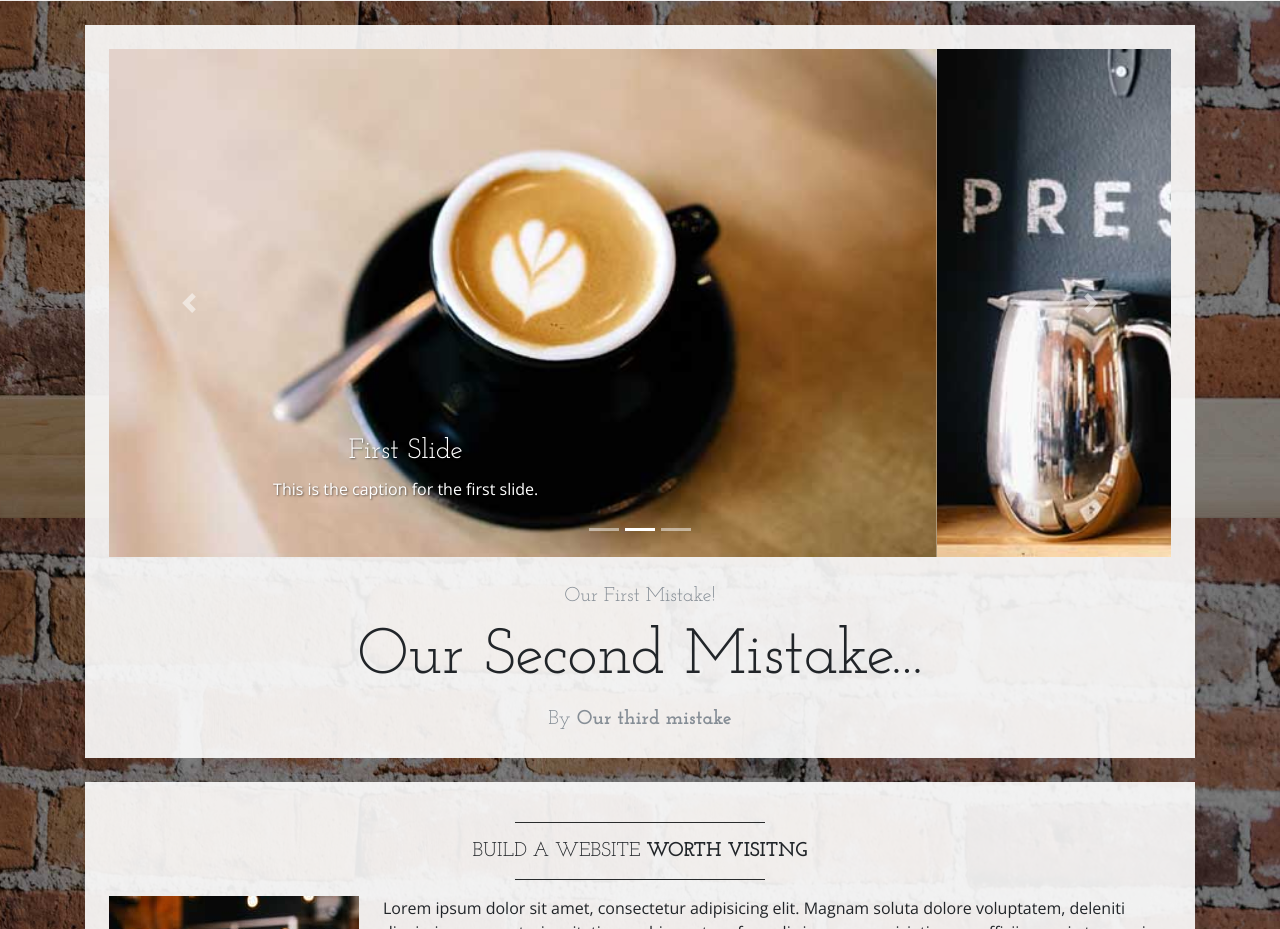
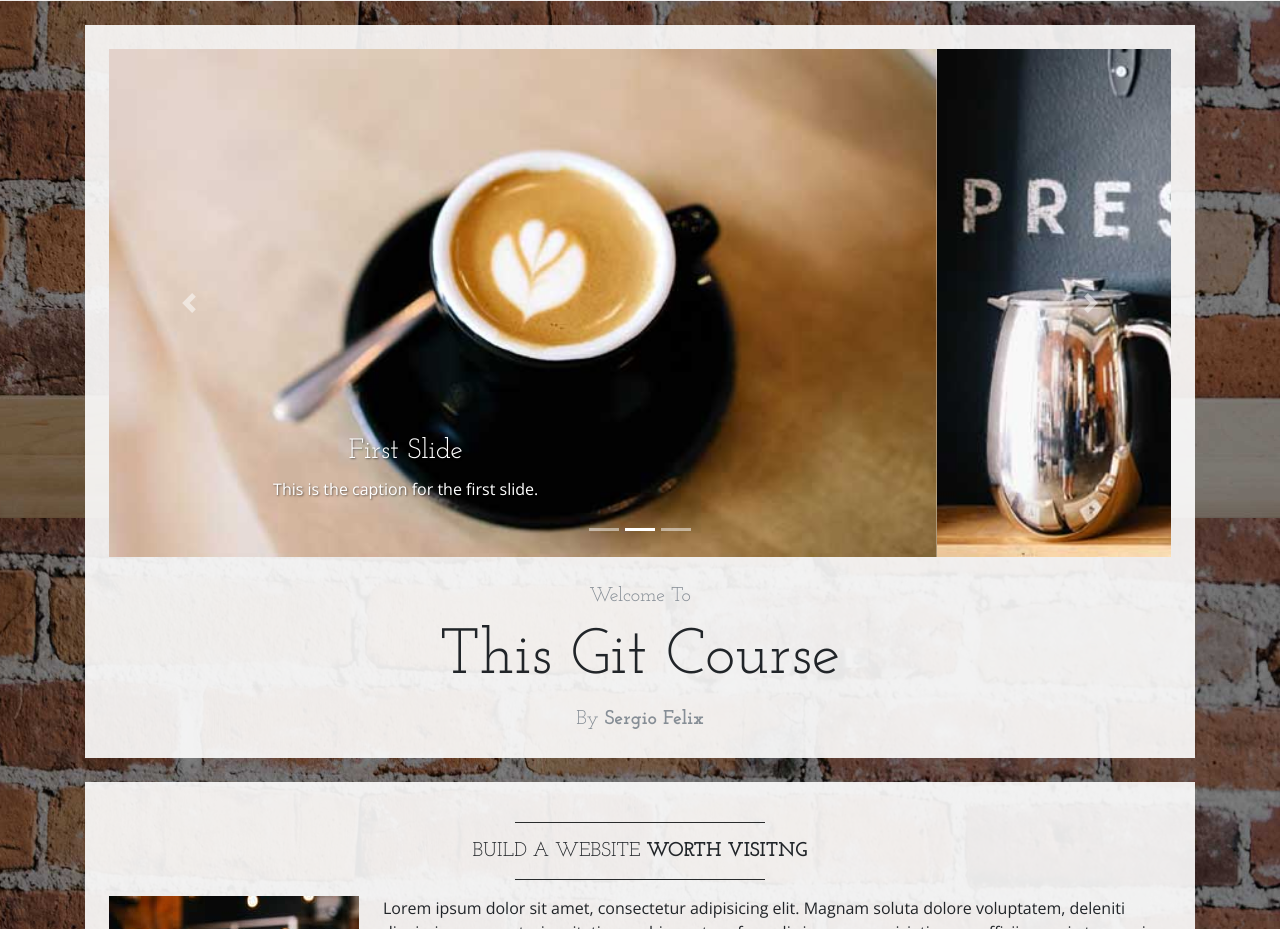
Before and after one commit to SergioFelix/test-git-course, a website: page index.html in a window 1280 px wide. Shown: the part 282-1211 px from the top of the page. Drawn offline with nearby package versions, Linux system fonts and the light colour scheme.

Commit message:
Revert "Committing our third mistake, we left the other two in place"
This reverts commit 9272d58e61eba8b23eb4a654bd7fbeda02febbd0.

```diff
--- a/index.html
+++ b/index.html
@@ -99,10 +99,10 @@
         </div>
         <!-- Welcome Message -->
         <div class="text-center mt-4">
-          <div class="text-heading text-muted text-lg">Our First Mistake!</div>
-          <h1 class="my-2">Our Second Mistake...</h1>
+          <div class="text-heading text-muted text-lg">Welcome To</div>
+          <h1 class="my-2">This Git Course</h1>
           <div class="text-heading text-muted text-lg">By
-            <strong>Our third mistake</strong>
+            <strong>Sergio Felix</strong>
           </div>
         </div>
       </div>
```
